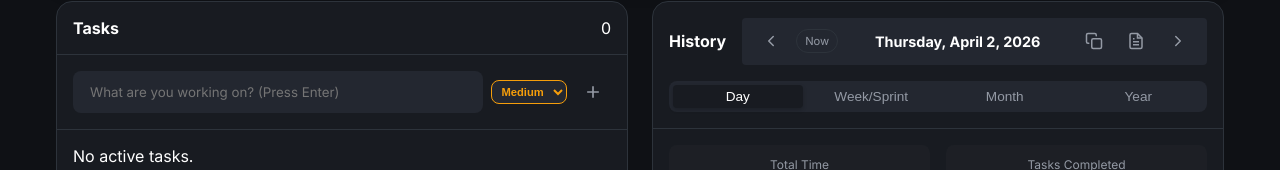
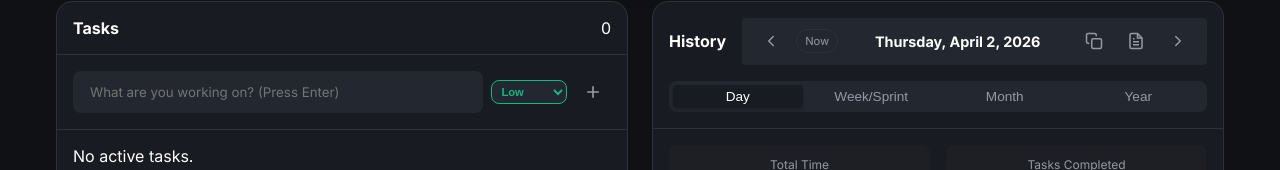
Before and after one commit to ryumada/chronoflow, a plain HTML site: page index.html in a window 1280 px wide. Shown: the part 375-545 px from the top of the page. Drawn offline with Linux system fonts and the light colour scheme.

Commit message:
move the default selected task priority option from medium to low

```diff
--- a/index.html
+++ b/index.html
@@ -108,8 +108,8 @@
                     <input type="text" id="newTaskInput" placeholder="What are you working on? (Press Enter)"
                         autocomplete="off">
                     <select id="newTaskPriority" class="priority-select">
-                        <option value="low">Low</option>
-                        <option value="medium" selected>Medium</option>
+                        <option value="low" selected>Low</option>
+                        <option value="medium">Medium</option>
                         <option value="high">High</option>
                     </select>
                     <button id="addTaskBtn" class="btn btn-icon">
```
